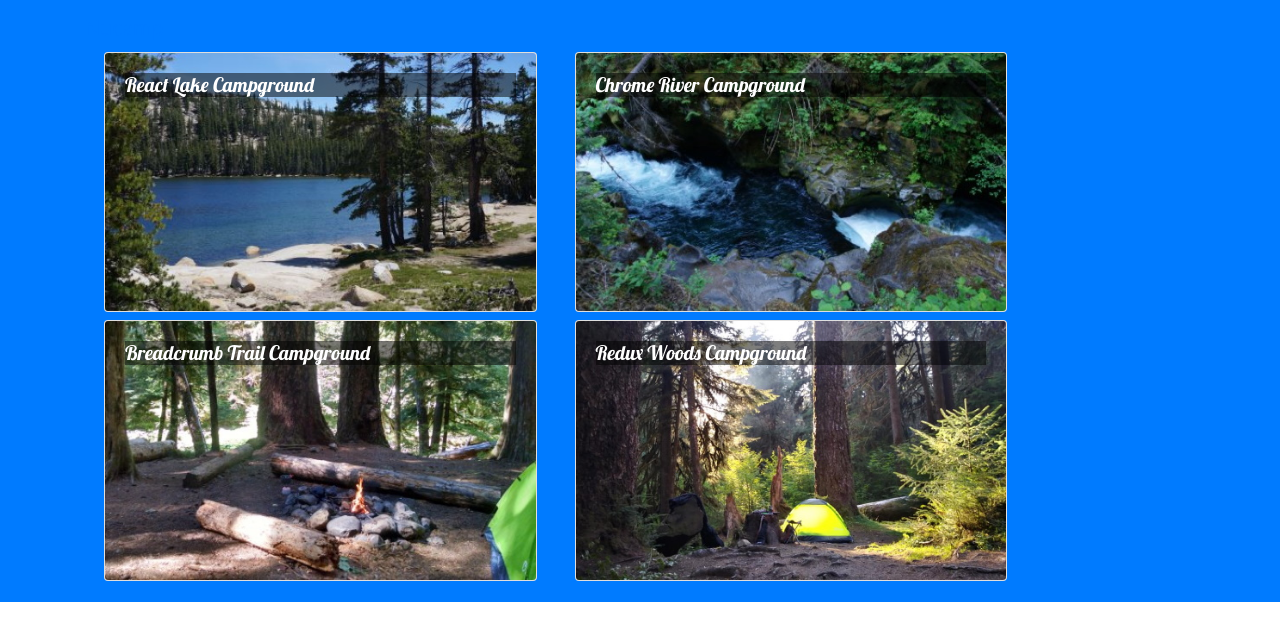
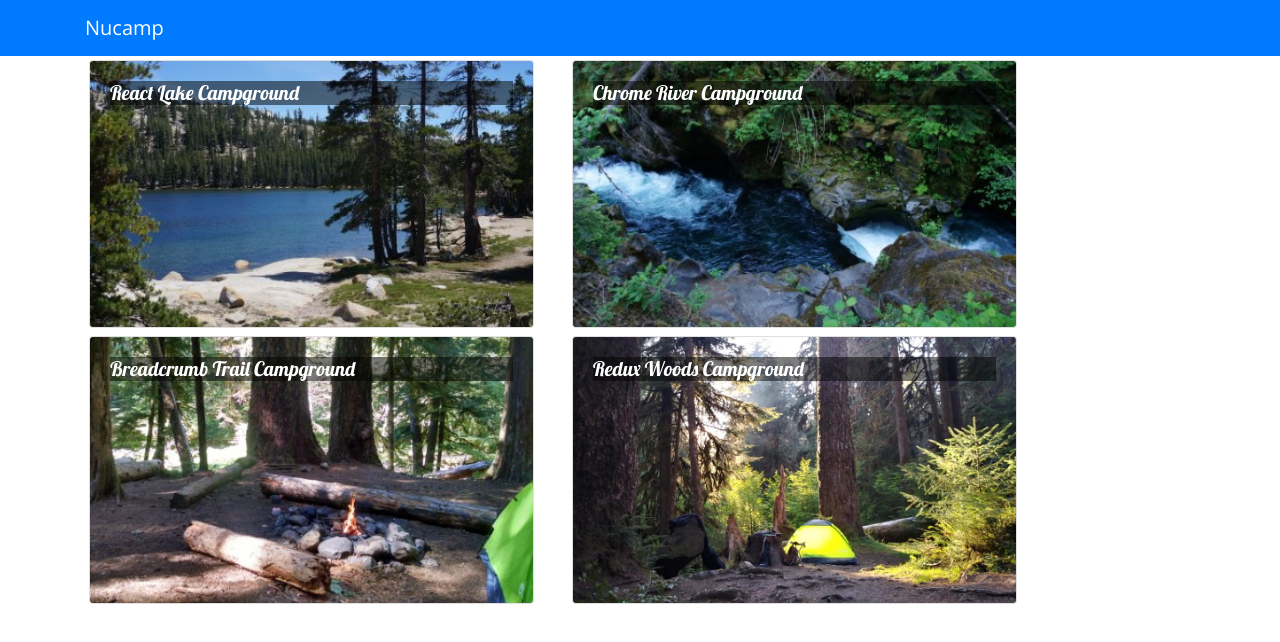
Before and after one commit to lekiy/ReactNucampSite, a React (Create React App) app: page / in a window 1280 px wide. Shown: the top 642 px of the page. Built offline with nearby package versions, Linux system fonts and the light colour scheme.

Commit message:
Workshop content week 2

```diff
--- a/src/App.js
+++ b/src/App.js
@@ -5,7 +5,6 @@ import Directory from './Components/DirectoryComponent';
 import {CAMPSITES} from './shared/Campsites';
 
 class App extends Component {
-
 
   constructor(props){
     super(props);
@@ -16,12 +15,12 @@ class App extends Component {
   render(){
     return (
       <div className="App">
-        <Navbar darl color="primary">
+        <Navbar dark color="primary">
           <div className="container">
-            <NavbarBrand href="/">Nucamp</NavbarBrand>
-            <Directory campsites={this.state.campsites} />
+            <NavbarBrand href="#">Nucamp</NavbarBrand>
           </div>
         </Navbar>
+        <Directory campsites={this.state.campsites} />
       </div>
     )
   }
--- /dev/null
+++ b/src/Components/CampsiteInfoComponent.js
@@ -0,0 +1,59 @@
+import React, {Component} from 'react';
+import {Card, CardImg, CardImgOverlay, CardText, CardBody, CardTitle, Form} from 'reactstrap';
+
+
+class CampsiteInfo extends Component {
+    constructor(props){
+        super(props);
+    }
+
+    renderComments(comments){
+        if(comments != null){
+            return(
+                <div className="col-md-5 m-1">
+                    <h4>Comments</h4>
+                    {comments.map(comment => {
+                        return(
+                            <div className="m-1">
+                                <div>{comment.text}</div>
+                                <div> -- {comment.author} {new Intl.DateTimeFormat('en-US', { year: 'numeric', month: 'short', day: '2-digit'}).format(new Date(Date.parse(comment.date)))}</div>
+                            </div>
+                        )
+                    })}
+                </div>
+            );
+        }
+
+        return <div />
+    }
+
+    renderCampsite(){
+        const campsite = this.props.campsite;
+
+        return(
+            <div className='col-md-5 m-1'>
+                <Card>
+                    <CardImg top src={campsite.image} alt={campsite.name} />
+                    <CardBody>
+                        <CardTitle>{campsite.name}</CardTitle>
+                        <CardText>{campsite.description}</CardText>
+                    </CardBody>
+                </Card>
+            </div>
+        );
+    }
+
+    render(){
+        if(this.props.campsite != null){
+            return(
+                <div className="row">
+                    {this.renderCampsite()}
+                    {this.renderComments(this.props.campsite.comments)}
+                </div>
+            );
+        }else return(<div></div>);
+    }
+}
+
+
+export default CampsiteInfo;
--- a/src/Components/DirectoryComponent.js
+++ b/src/Components/DirectoryComponent.js
@@ -1,5 +1,6 @@
 import React, {Component} from 'react';
-import {Card, CardImg, CardImgOverlay, CardText, CardBody, CardTitle} from 'reactstrap';
+import {Card, CardImg, CardImgOverlay, CardText, CardBody, CardTitle, Form} from 'reactstrap';
+import CampsiteInfo from './CampsiteInfoComponent';
 
 class Directory extends Component {
     constructor(props) {
@@ -10,23 +11,7 @@ class Directory extends Component {
     }
 
     onCampsiteSelect(campsite){
-        this.setState({selectedCampsite: campsite.name});
-    }
-
-
-    renderSelectedCampsite(campsite){
-        if(campsite){
-            return (
-                <Card>
-                    <CardImg top src={campsite.image} alt={campsite.name} />
-                    <CardBody>
-                        <CardTitle>{campsite.name}</CardTitle>
-                        <CardText>{campsite.descirption}</CardText>
-                    </CardBody>
-                </Card>
-            );
-        }
-        return <div />
+        this.setState({selectedCampsite: campsite});
     }
 
     render(){
@@ -41,7 +26,6 @@ class Directory extends Component {
                             </CardImgOverlay>
                         </CardImgOverlay>
                     </Card>
-
                 </div>
             );
         });
@@ -51,11 +35,7 @@ class Directory extends Component {
                 <div className="row">
                     {directory}
                 </div>
-                <div className="row">
-                    <div className="col-md-5 m-1">
-                        {this.renderSelectedCampsite(this.state.selectedCampsite)}
-                    </div>
-                </div>
+                <CampsiteInfo campsite={this.state.selectedCampsite} />
             </div>
         );
 
```
